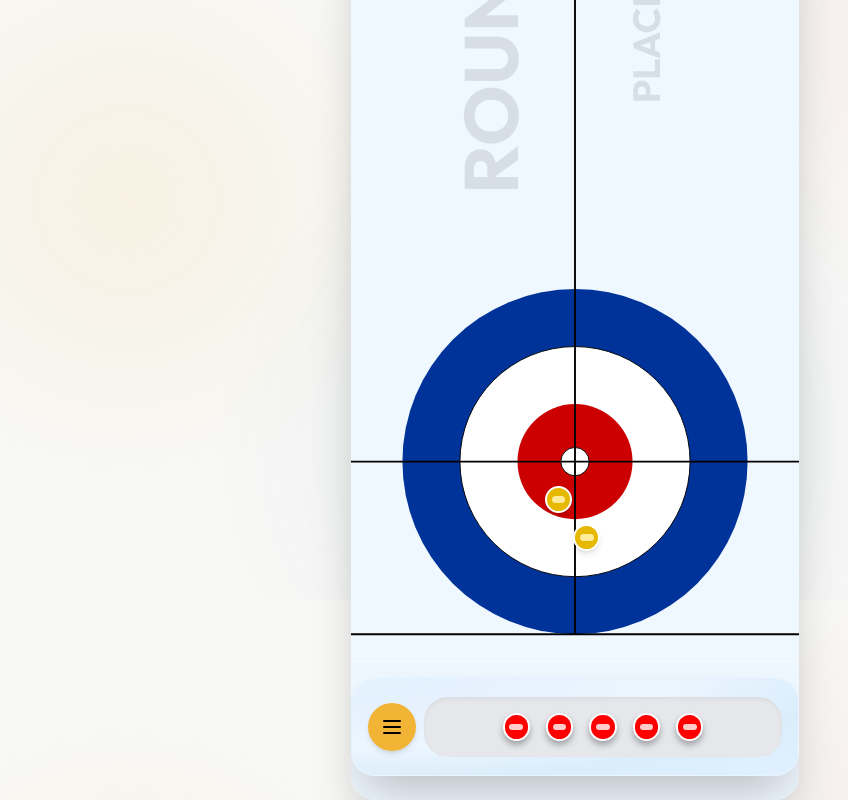
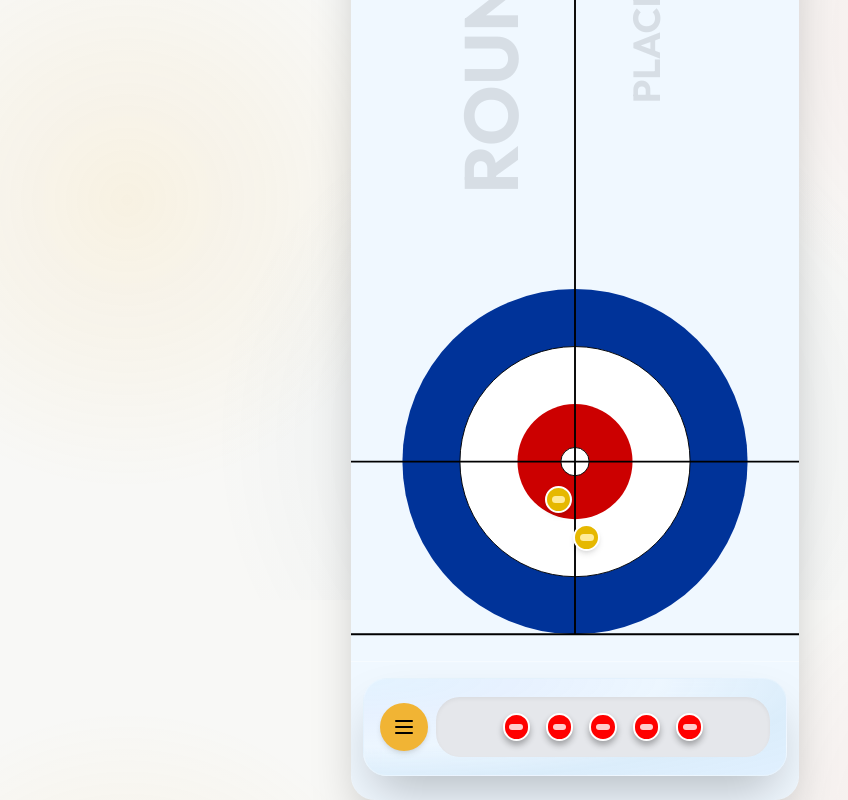
Before and after one commit to rrirrirr/Kicka-Ettan, a React (Vite) app in the folder assets/: page /demo in a window 1280 px wide. Shown: the part 200-1000 px from the top of the page, without its empty margins (65-913 px from the left). Built offline with nearby package versions, Linux system fonts and the light colour scheme; what phoenix would draw is missing.

Commit message:
styling: add x margin to stone bar container

```diff
--- a/assets/src/components/curling-game.tsx
+++ b/assets/src/components/curling-game.tsx
@@ -446,7 +446,8 @@ const CurlingGame = ({ gameState, playerId, channel, onShare }: CurlingGameProps
       </div>
 
       {/* Controls Area - Floating Card */}
-      <div className="w-full max-w-md card-gradient backdrop-blur-md p-4 shrink-0 z-20 shadow-2xl border border-white/20 m-4 rounded-3xl mb-6">
+      <div className="w-full px-3">
+        <div className="w-full max-w-md card-gradient backdrop-blur-md p-4 shrink-0 z-20 shadow-2xl border border-white/20 my-4 rounded-3xl mb-6">
           <div className="flex gap-2 min-h-[64px]">
             {/* Persistent Menu Button */}
             <div className="relative shrink-0 flex items-center">
@@ -606,6 +607,7 @@ const CurlingGame = ({ gameState, playerId, channel, onShare }: CurlingGameProps
             </div>
           </div>
         </div>
+      </div>
 
       {/* Help Dialog */}
       {
```
Lines whose indentation alone changed are shown as unchanged.
